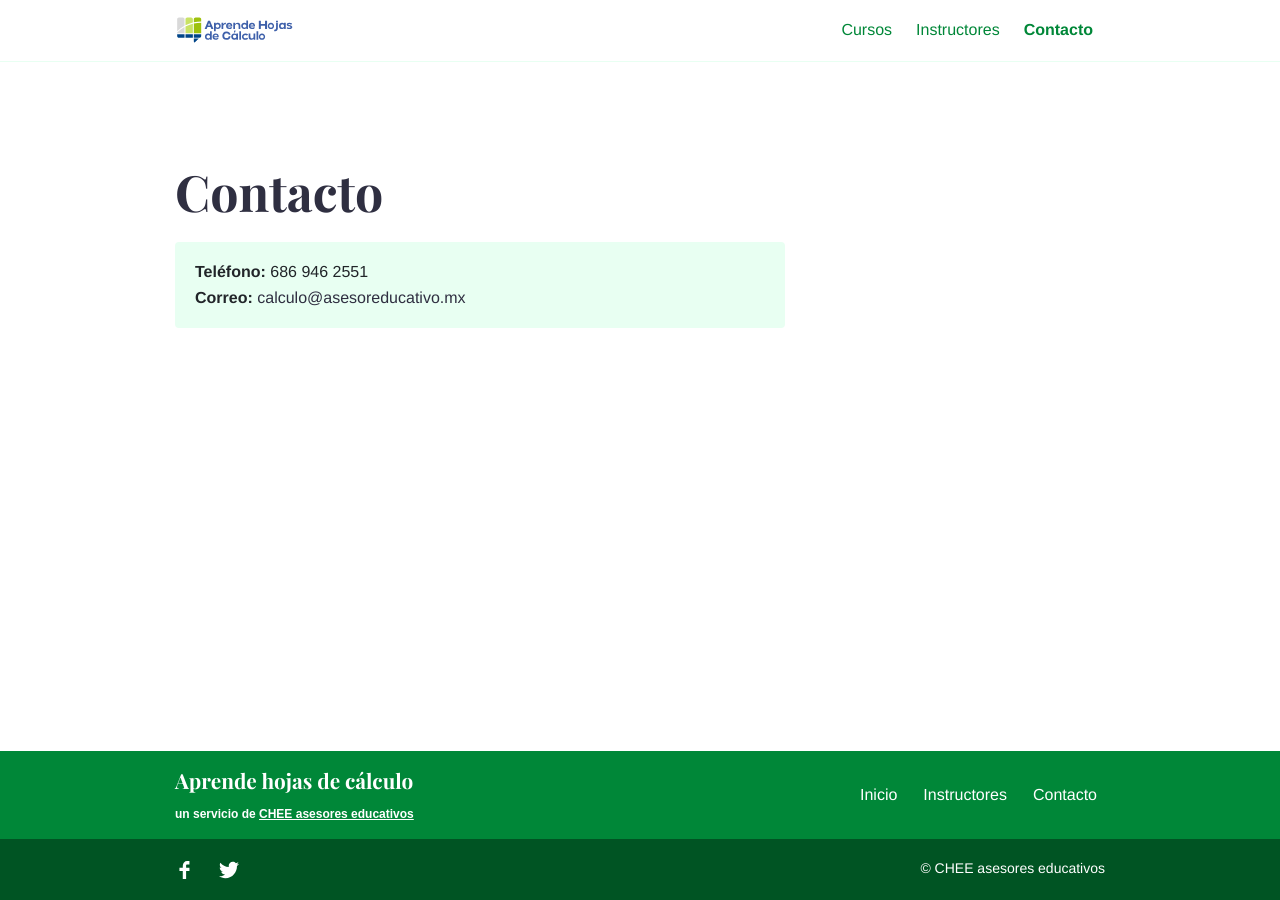
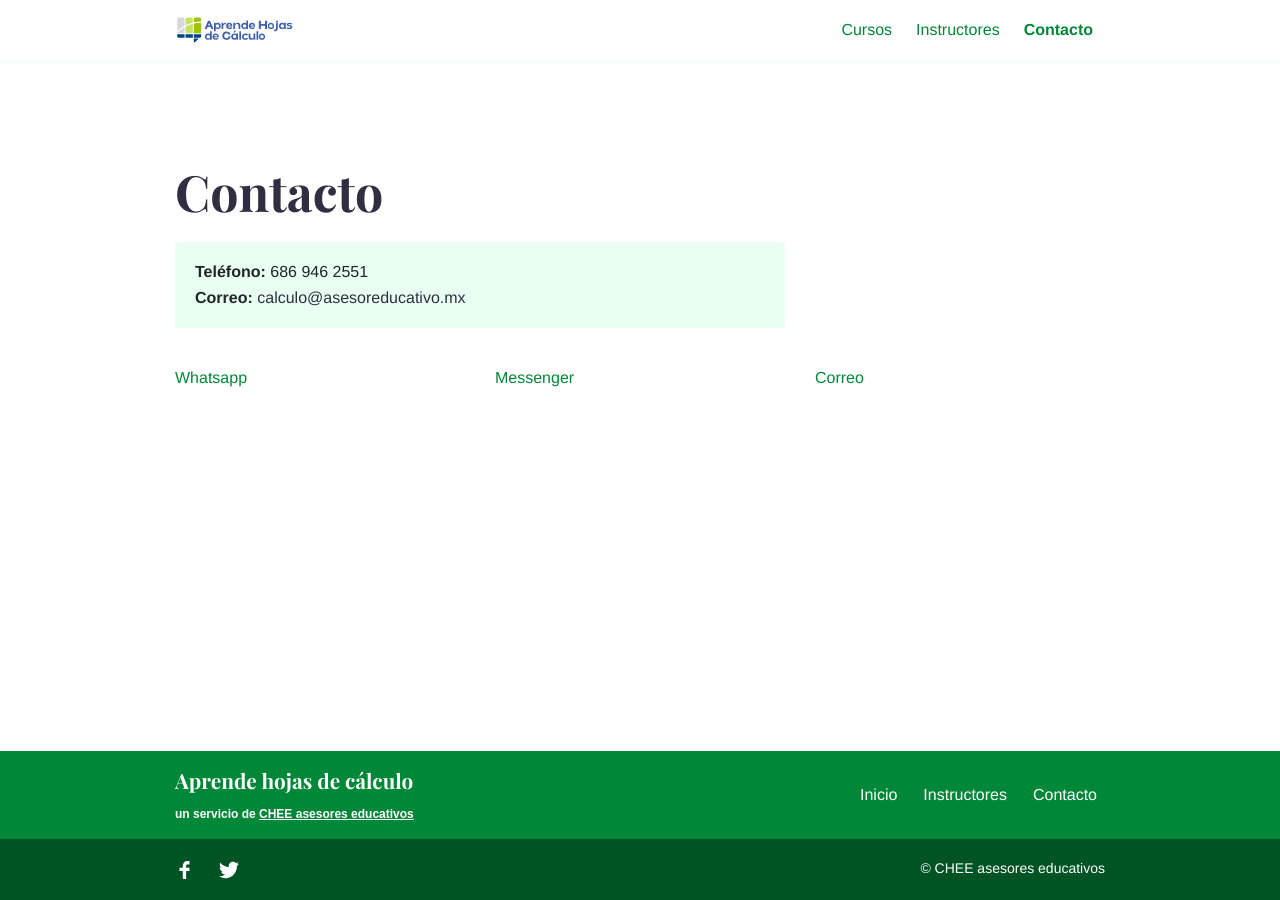
Before and after one commit to camachevaz/Calc, a Jekyll site: the page built from contacto.md, in a window 1280 px wide. Built offline with Jekyll 4.4.1, drawn with Linux system fonts in a browser that asks for light colours.

Commit message:
Update contact.html

```diff
--- a/_layouts/contact.html
+++ b/_layouts/contact.html
@@ -14,4 +14,15 @@ bodyClass: "page-contact"
             </div>
         </div>
     </div>
+    <div class="row">
+        <div class="col-lg-4 col-md-6 col-sm-12">
+            <a href="https://wa.me/526869462551">Whatsapp</a>
+        </div>
+        <div class="col-lg-4 col-md-6 col-sm-12">
+            <a href="http://m.me/asesoredumx">Messenger</a>
+        </div>
+        <div class="col-lg-4 col-md-6 col-sm-12">
+            <a href="mailto:hola@asesoreducativo.mx">Correo</a>
+        </div>
+    </div>
 </div>
```
